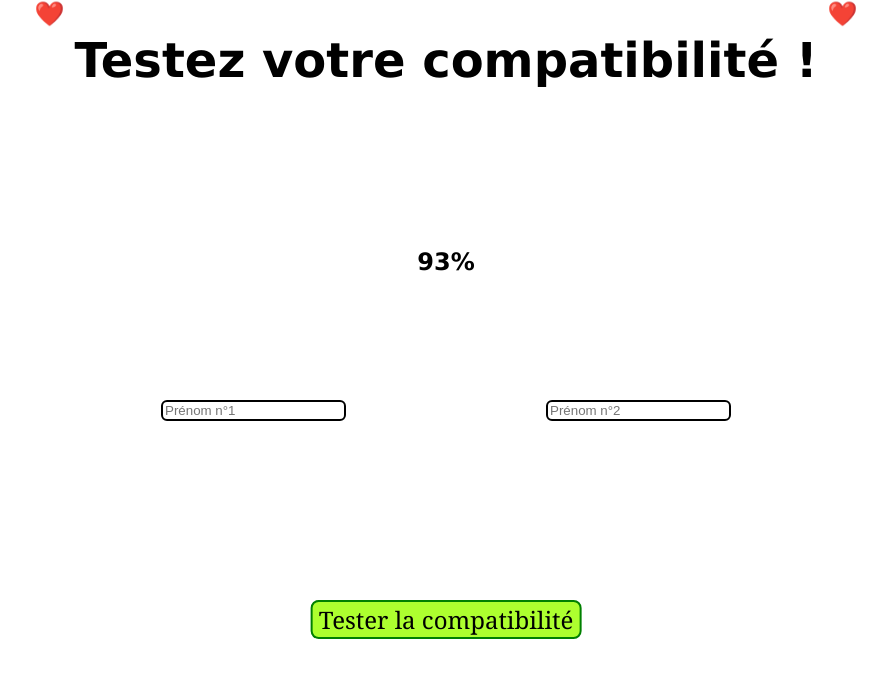
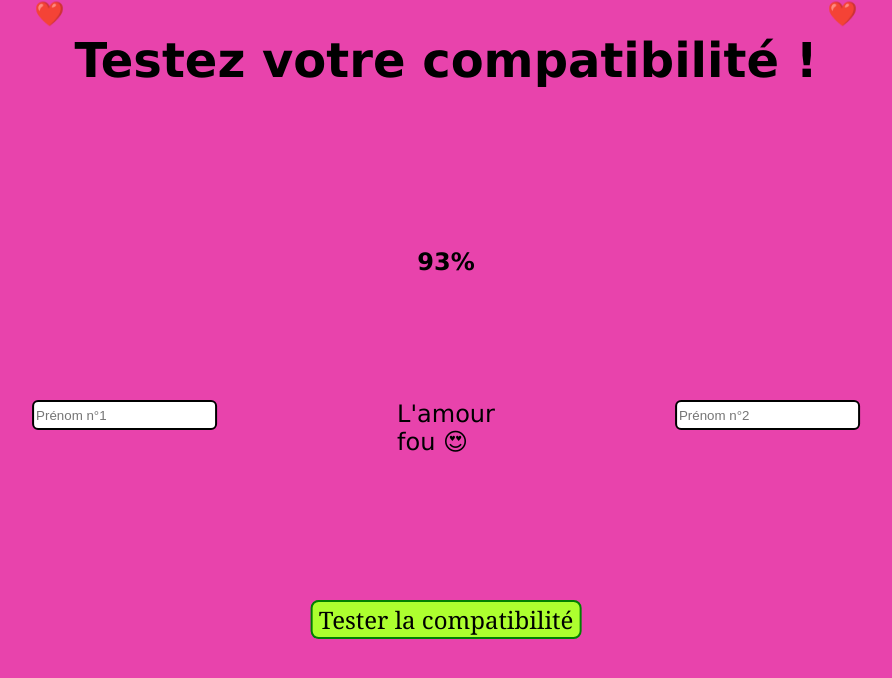
Before and after one commit to Gryff2021/Compatibility, a plain HTML site: page index.html in a window 1280 px wide. Both pictures are taken after a click on the button "Tester la compatibilité". Shown: the whole page, without its empty margins (194-1086 px from the left). Drawn offline with Linux system fonts and the light colour scheme.

Commit message:
Add files via upload

```diff
--- a/index.html
+++ b/index.html
@@ -14,6 +14,7 @@
     </div>
     <div id="main">
         <input id="name_1" type="text" placeholder="Prénom n°1">
+        <a id="message"></a>
         <input id="name_2" type="text" placeholder="Prénom n°2">
     </div>
     <button id="check">Tester la compatibilité</button>
--- a/index.js
+++ b/index.js
@@ -3,6 +3,10 @@
 let combinaison;
 let me_12;
 let me_22;
+let rng;
+let results_int = 0;
+const body = document.getElementsByTagName("body")[0].style;
+let message = document.getElementById("message");
 let dict = {
     "test": 90
 }
@@ -11,7 +15,19 @@
 const check = document.getElementById("check");
 const results = document.getElementById("results");
 
+function myLoop() {
+    setTimeout(function() {
+        if (results_int < rng) {
+            myLoop();
+            results_int += 1;
+            results.textContent = results_int;
+        }
+
+    }, 10)
+}
+
 check.addEventListener("click", function() {
+    body.backgroundColor = "white";
     name_1 = document.getElementById("name_1").value;
     name_2 = document.getElementById("name_2").value;
     me_12 = name_1.toLowerCase();
@@ -24,9 +40,59 @@
         results.textContent = dict[combinaison];
     }
     else {
-        results.textContent = Math.floor(Math.random() * 100);
-        dict[combinaison] = results.textContent;
+        results.textContent = 0;
+        results_int = 0;
+        rng = 0;
+        rng = Math.floor(Math.random() * 100);
+        console.log(rng);
+        myLoop();
+        dict[combinaison] = rng;
         console.log(combinaison);
         console.log(dict);
     }
+
+    if (rng <= 9) {
+        body.backgroundColor = "red";
+        message.textContent = "Non, abandonnez 😑";
+    }
+    else if (rng <= 19) {
+        body.backgroundColor = "#ec2020";
+        message.textContent = "C'est pas une bonne idée 😐";
+    }
+    else if (rng <= 29) {
+        body.backgroundColor = "#ef283c";
+        message.textContent = "Bof 🤷‍♂️";
+    }
+    else if (rng <= 39) {
+        body.backgroundColor = "#e84364";
+        message.textContent = "Hum, à tenter 🫢";
+    }
+    else if (rng <= 49) {
+        body.backgroundColor = "#ee2b86";
+        message.textContent = "Ça peut marcher 😶";
+    }
+    else if (rng <= 59) {
+        body.backgroundColor = "#c970a8";
+        message.textContent = "Y a des chances 🙂";
+    }
+    else if (rng <= 69) {
+        body.backgroundColor = "#b85895";
+        message.textContent = "Autant essayer 😊";
+    }
+    else if (rng <= 79) {
+        body.backgroundColor = "#c3599c";
+        message.textContent = "Ce n'est plus qu'une question de temps 😀";
+    }
+    else if (rng <= 89) {
+        body.backgroundColor = "#f060bb";
+        message.textContent = "Cupidon est passé par là 💘";
+    }
+    else if (rng <= 99) {
+        body.backgroundColor = "#E843AC";
+        message.textContent = "L'amour fou 😍";
+    }
+    else if (rng == 100) {
+        body.backgroundColor = "#f423a8";
+        message.textContent = "À quand le mariage 👰";
+    }
 })
--- a/style.css
+++ b/style.css
@@ -12,7 +12,8 @@
 #main {
     position: absolute;
     display: flex;
-    gap: 200px;
+    gap: 180px;
+    max-height:30px ;
     top: 50%;
     left: 50%;
     transform: translate(-50%);
```
